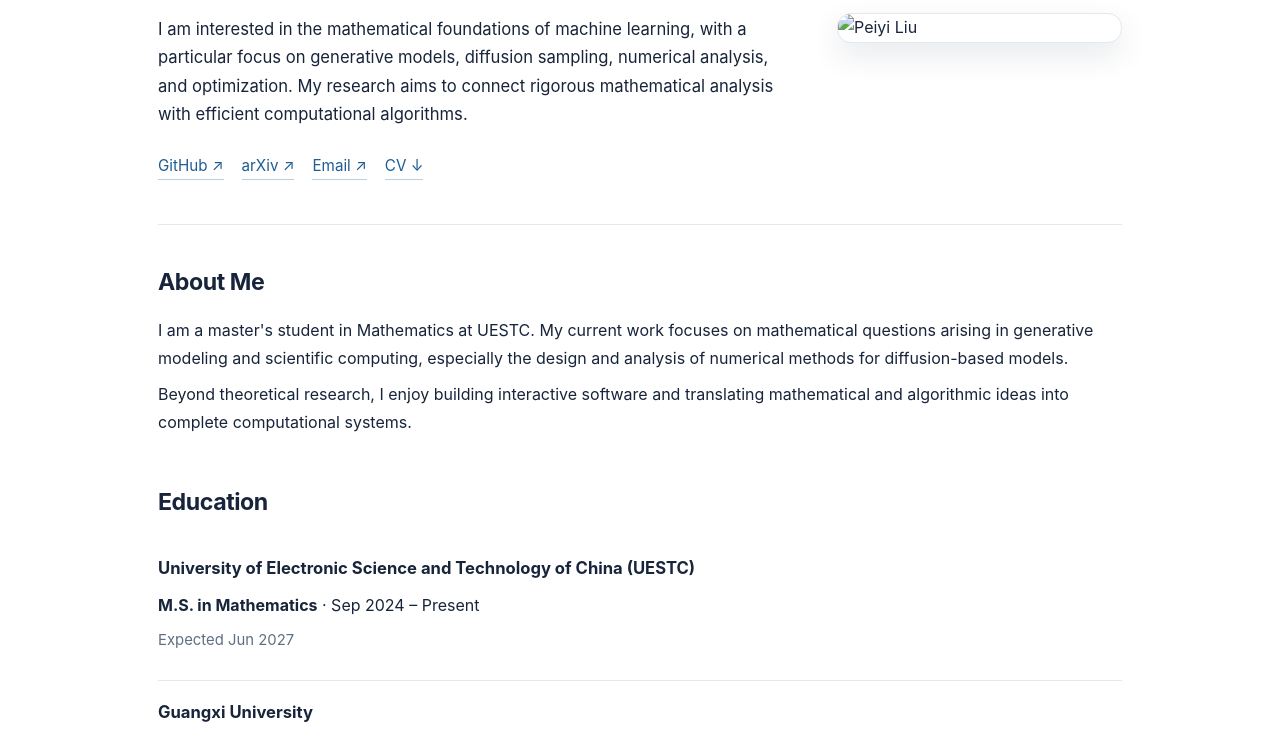
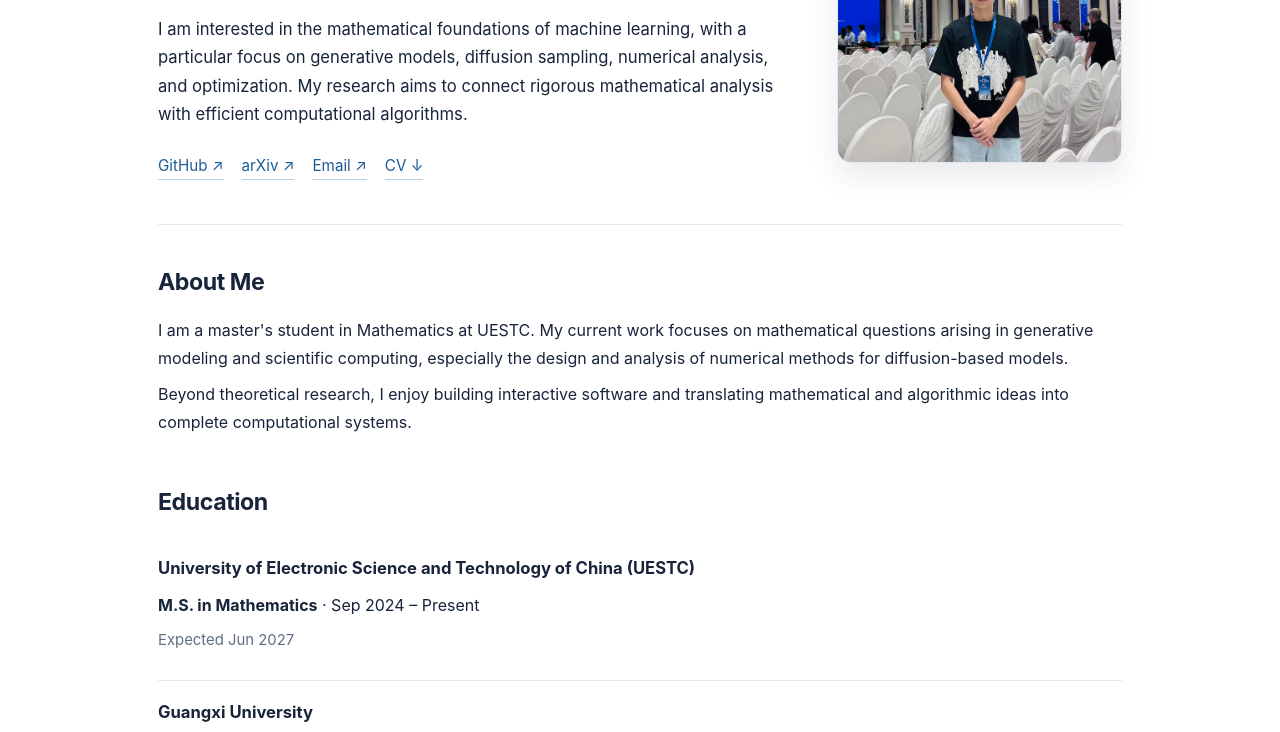
Before and after one commit to liupeiyi0101/liupeiyi0101.github.io, a plain HTML site: page index.html in a window 1280 px wide. Shown: the part 197-929 px from the top of the page. Drawn offline with Linux system fonts and the light colour scheme.

Commit message:
Fix profile photo filename

```diff
--- a/index.html
+++ b/index.html
@@ -218,7 +218,7 @@
         </div>
       </div>
       <div>
-        <img class="profile-photo" src="profile-photo.jpg" alt="Peiyi Liu">
+        <img class="profile-photo" src="profile-photo.jpg.jpg" alt="Peiyi Liu">
       </div>
     </div>
 
```
